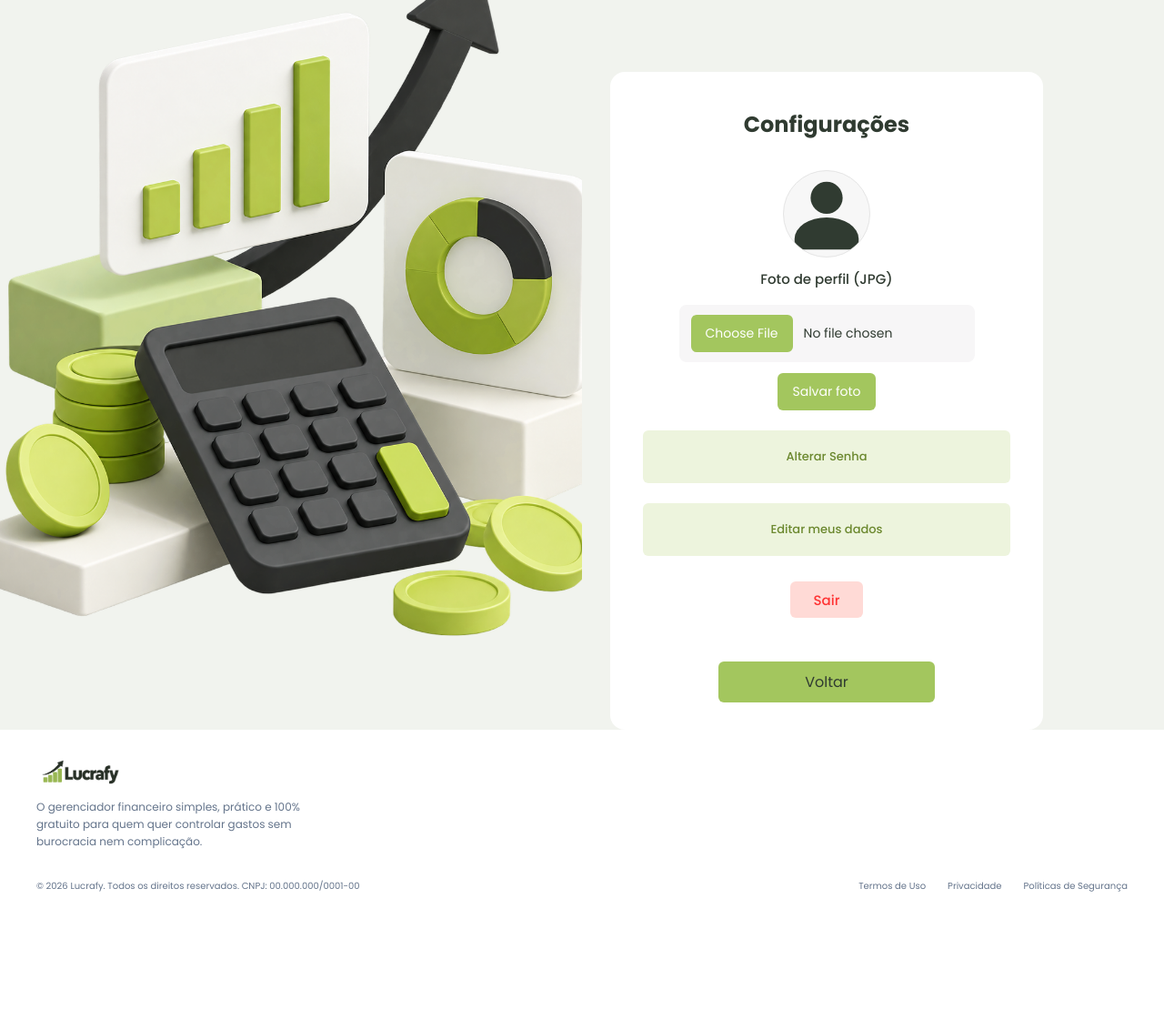
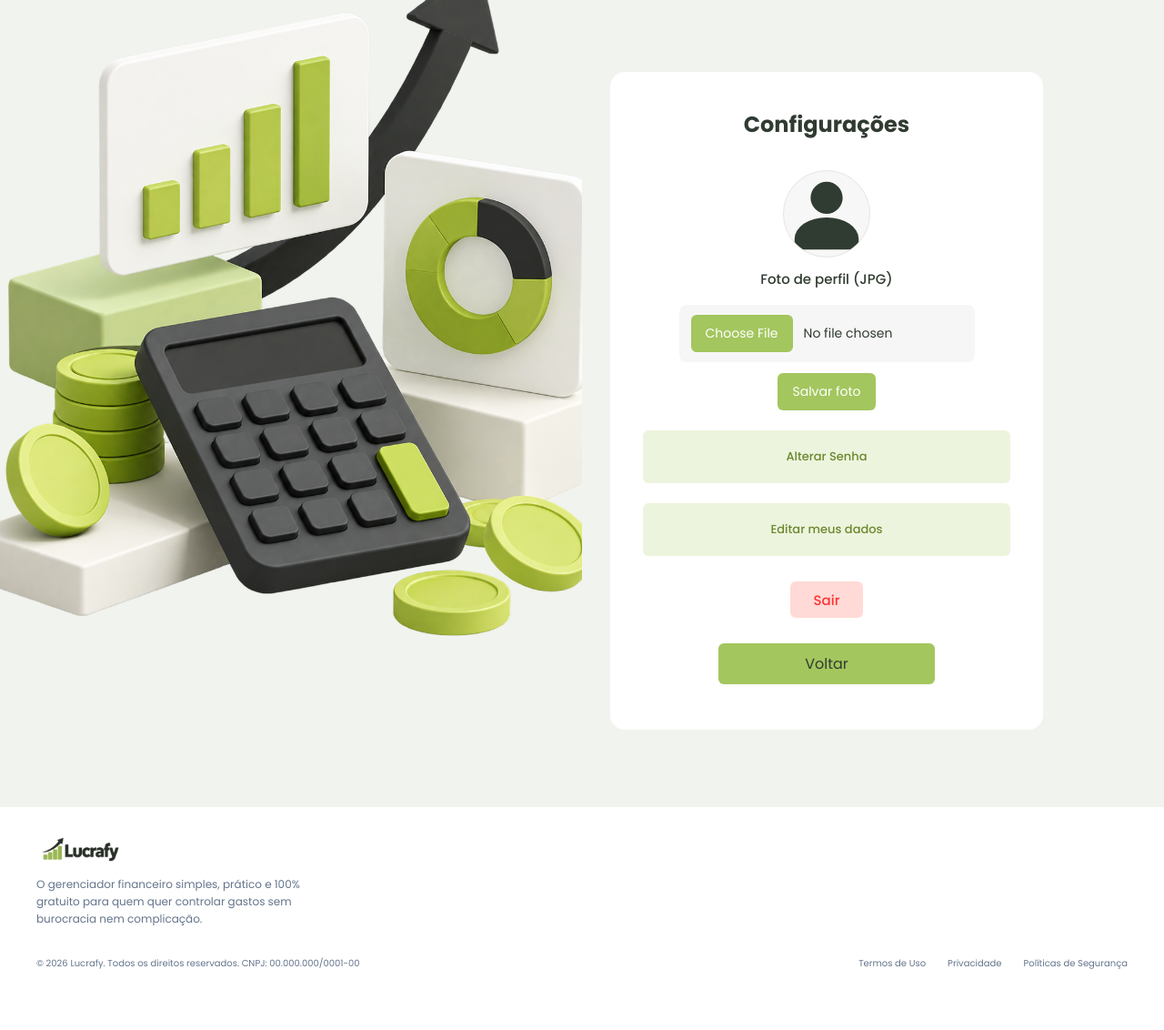
Before and after one commit to biasalvadoredf-cloud/lucrafy, a Flask app: page /configuracao in a window 1280 px wide. Shown: the part 65-1197 px from the top of the page at 91% size. Before the commit the page ends 1045 px from the top, so only its background shows below. Run offline with Flask 3, Linux system fonts and the light colour scheme; the visitor is signed in with stand-in values (Sample User, id 1).

Commit message:
Add files via upload

```diff
--- a/main.py
+++ b/main.py
@@ -30,7 +30,7 @@ if not os.path.exists(app.config['UPLOAD_FOLDER']):
 # --------------------------------------------------
 
 host = 'localhost'
-database = (r'C:\Users\Aluno\Downloads\banco_lucrafay\BANCO.FDB')
+database = (r'C:\Users\Aluno\Downloads\lucrafy\banco_lucrafay\banco_lucrafay\BANCO.FDB')
 user = 'sysdba'
 password = 'sysdba'
 
@@ -2411,7 +2411,6 @@ def insumos_do_produto(cursor, id_produto):
 
     return lista
 
-
 # --------------------------------------------------
 # 37 - FUNÇÃO - MONTAR PDF DO RELATÓRIO
 # --------------------------------------------------
--- a/static/css/configuracao.css
+++ b/static/css/configuracao.css
@@ -175,6 +175,8 @@ p {
   margin-top: 80px;
   border-radius: 20px;
   background-color: var(--branco);
+  margin-bottom: 85px;
+
 }
 
 .caixa-formulario h1 {
@@ -593,7 +595,6 @@ button {
 
 .caixa-formulario>a:last-child {
   position: absolute;
-  bottom: 30px;
   left: 25%;
   width: 50%;
   padding: 10px;
```
